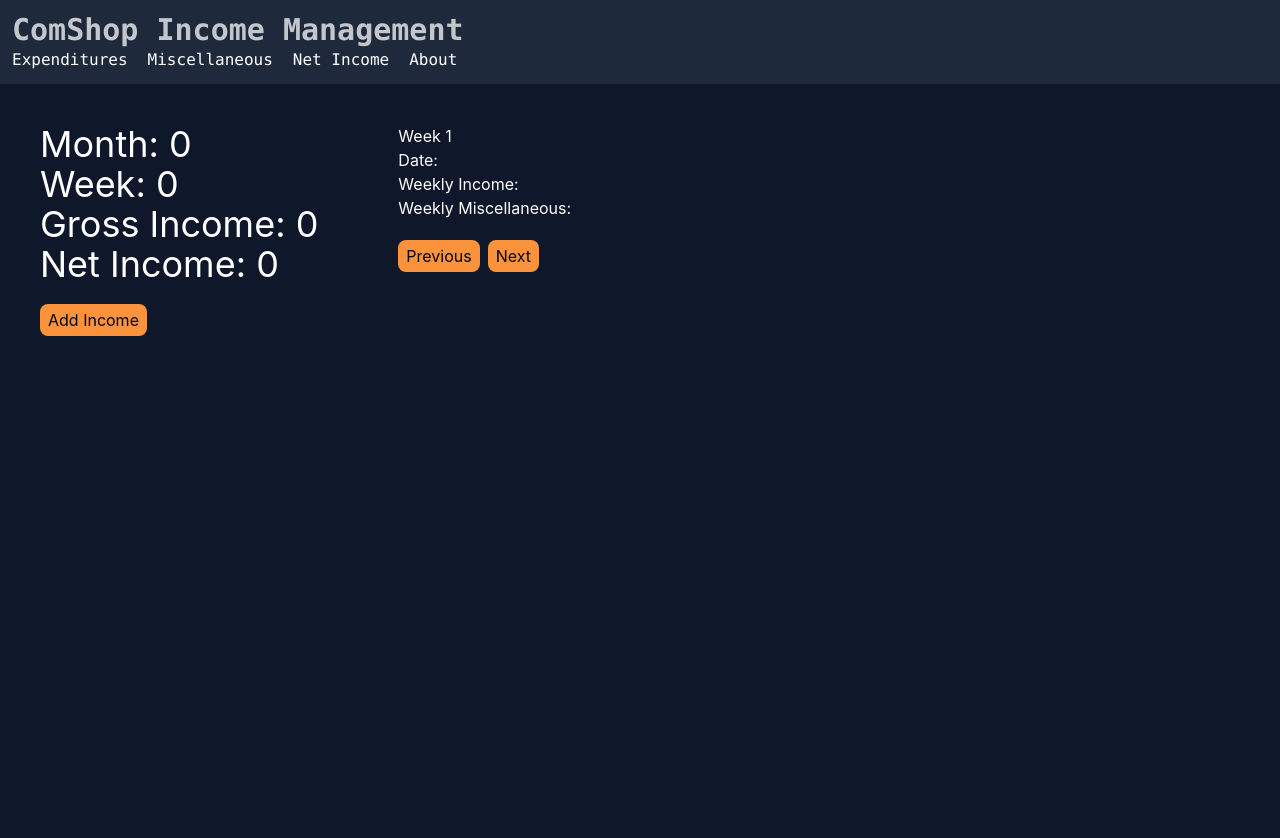
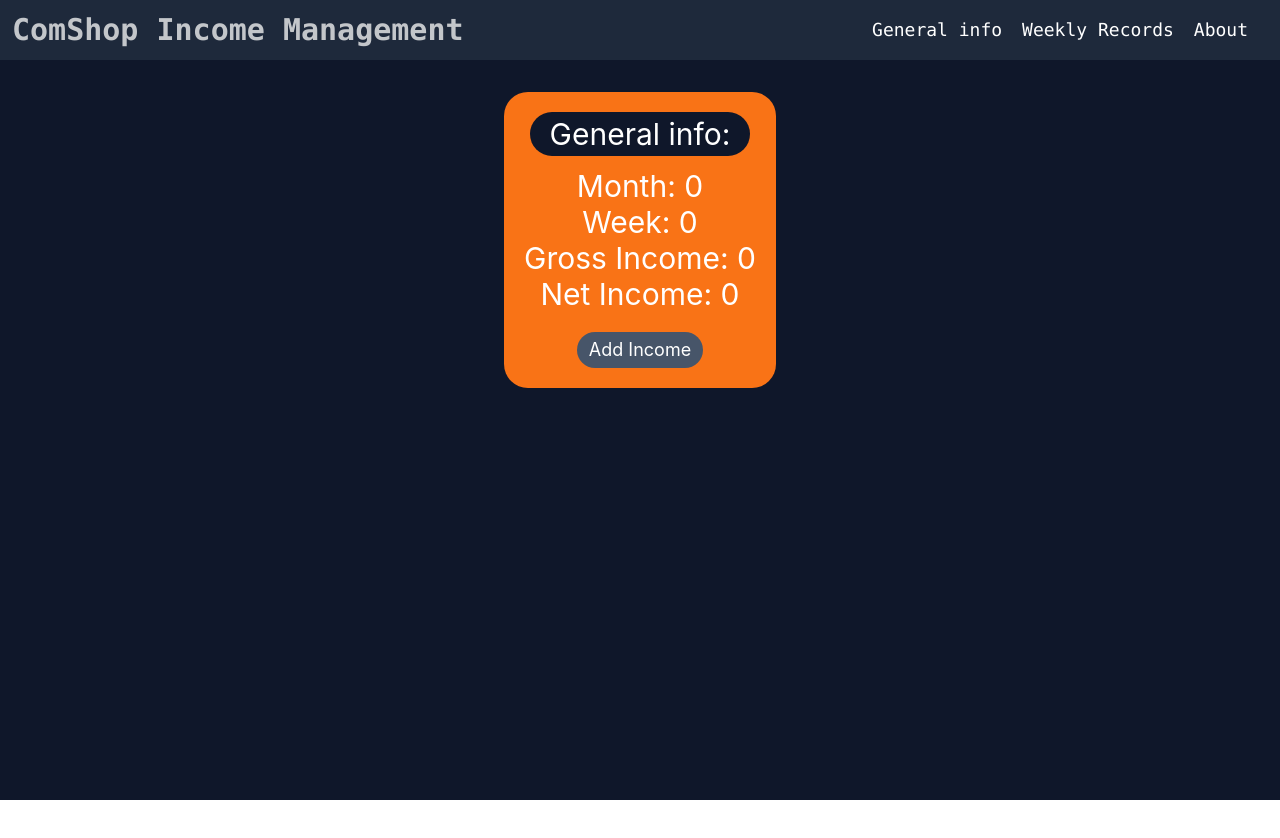
Before and after one commit to RonelBayonado/computer-income-management, a React (Create React App) app: page / in a window 1280 px wide. Shown: the top 838 px of the page. After the commit the page ends 800 px from the top, so only its background shows below. Built offline with nearby package versions, Linux system fonts and the light colour scheme; the HTML template or start-up script is replaced by a standard one.

Commit message:
improve css design, hide "Weekly Records" when there's no data

```diff
--- a/src/App.js
+++ b/src/App.js
@@ -55,49 +55,55 @@ function App() {
   console.log(weeklyIncome.length)
   console.log(pageNumber)
   return (
-    <div className="">
-      <div className="bg-slate-800 p-3 font-mono text-white h-205 w-screen">
+    <div className="h-screen bg-slate-900">
+      <div className="bg-slate-800 p-3 font-mono text-white h-205 w-screen sm:flex sm:items-center sm:justify-between">
         <h1 className="text-3xl font-bold animate-pulse text-center sm:text-left">ComShop Income Management</h1>
-        <nav className='text-center'>
-          <ul className="flex flex-row text-l">
-            <li className='mr-5 cursor-pointer transition ease-in-out delay-50 hover:scale-110'>Expenditures</li>
-            <li className='mr-5 cursor-pointer transition ease-in-out delay-50 hover:scale-110'>Miscellaneous</li>
-            <li className='mr-5 cursor-pointer transition ease-in-out delay-50 hover:scale-110'>Net Income</li>
+        <nav className='text-sm sm:text-lg'>
+          <ul className="flex flex-row justify-center">
+            <li className='mr-5 cursor-pointer transition ease-in-out delay-50 hover:scale-110'>General info</li>
+            <li className='mr-5 cursor-pointer transition ease-in-out delay-50 hover:scale-110'>Weekly Records</li>
             <li className='mr-5 cursor-pointer transition ease-in-out delay-50 hover:scale-110'>About</li>
           </ul>
         </nav>
       </div>
-      <div className='bg-slate-900 h-screen flex'>
-        <div className='p-10'>
-          <h1 className='text-4xl text-white'>Month: {monthNumber}</h1>
-          <h1 className='text-4xl text-white'>Week: {weekNumber}</h1>
-          <h1 className='text-4xl text-white'>Gross Income: {grossIncome}</h1>
-          <h1 className='text-4xl text-white'>Net Income: {netIncome}</h1>
-          <button onClick={clicked} className='bg-orange-400 pt-1 pb-1 pl-2 pr-2 rounded-lg mt-5 cursor-pointer transition ease-in-out delay-50 hover:scale-110'>Add Income</button>
+      <div className='bg-slate-900 flex flex-col p-8 items-center'>
+        <div className='p-5 bg-orange-500 rounded-3xl flex flex-col justify-center items-center'>
+          <h1 className='text-3xl mb-3 text-white bg-slate-900 pl-5 pr-5 pb-1 pt-1 rounded-3xl'>General info:</h1>
+          <p className='text-3xl text-white'>Month: {monthNumber}</p>
+          <p className='text-3xl text-white'>Week: {weekNumber}</p>
+          <p className='text-3xl text-white'>Gross Income: {grossIncome}</p>
+          <p className='text-3xl text-white'>Net Income: {netIncome}</p>
+          <button onClick={clicked} className='text-lg text-white bg-slate-600 pt-1 pb-1 pl-3 pr-3 rounded-3xl mt-5 cursor-pointer transition ease-in-out delay-50 hover:scale-110'>Add Income</button>
         </div>
         {buttonClicked && (
           <div>
-            <form className=' mt-10 flex flex-col' onSubmit={handleSubmit(onSubmit)}>
-              <label className='mb-5 text-4xl text-white'>FROM:</label>
-              <input className='mb-5 text-3xl' type='date' {...register('weekStart')}  />
-              <label className='mb-5 text-4xl text-white'>TO:</label>
-              <input className='mb-5 text-3xl' type='date' {...register('weekEnd')} />
-              <input className='mb-5 text-3xl' placeholder='Weekly Income' type="number" {...register("weeklyIncome", { min: 0, max: 999999 })} />
-              <input className='mb-5 text-3xl' placeholder='Internet Cost' type="number" {...register("internetCost", { min: 0, max: 999999 })} />
-              <input className='mb-5 text-3xl' placeholder='Electricity Cost' type="number" {...register("electricityCost", { min: 0, max: 999999 })} />
-              <input className='text-3xl' placeholder='Miscellaneous' type="number" {...register("miscellaneous", { min: 0, max: 999999 })} />
+            <form className='mt-10 mb-5 flex flex-col' onSubmit={handleSubmit(onSubmit)}>
+              <label className='mb-5 text-3xl text-white pl-5 pr-5 pb-1 pt-1 rounded-3xl'>FROM:</label>
+              <input className='rounded-lg mb-5 text-3xl text-center' type='date' {...register('weekStart')}  />
+              <label className='mb-5 text-3xl text-white pl-5 pr-5 pb-1 pt-1 rounded-3xl'>TO:</label>
+              <input className='rounded-lg mb-5 text-3xl text-center' type='date' {...register('weekEnd')} />
+              <input className='rounded-lg mb-5 text-2xl text-center' placeholder='Weekly Income' type="number" {...register("weeklyIncome", { min: 0, max: 999999 })} />
+              <input className='rounded-lg mb-5 text-2xl text-center' placeholder='Internet Cost' type="number" {...register("internetCost", { min: 0, max: 999999 })} />
+              <input className='rounded-lg mb-5 text-2xl text-center' placeholder='Electricity Cost' type="number" {...register("electricityCost", { min: 0, max: 999999 })} />
+              <input className='rounded-lg text-2xl text-center' placeholder='Miscellaneous' type="number" {...register("miscellaneous", { min: 0, max: 999999 })} />
               <input className='bg-orange-400 pt-1 pb-1 pl-2 pr-2 rounded-lg mt-5 cursor-pointer transition ease-in-out delay-50 hover:scale-110' type='submit' />
             </form>
           </div>
         )}
-        <div className='p-10 text-white'>
-          <h1>Week {pageNumber + 1} </h1>
-          <h1>Date: {weekStart[pageNumber]} {weekEnd[pageNumber]}</h1>
-          <p>Weekly Income: {weeklyIncome[pageNumber]}</p>
-          <p>Weekly Miscellaneous: {weeklyMiscellaneous[pageNumber]}</p>
-          <button onClick={previous} className='bg-orange-400 pt-1 pb-1 pl-2 pr-2 rounded-lg mt-5 mr-2 cursor-pointer transition ease-in-out delay-50 hover:scale-110 text-black' disabled={previousPageDisabled}>Previous</button>
-          <button onClick={next} className='bg-orange-400 pt-1 pb-1 pl-2 pr-2 rounded-lg mt-5 cursor-pointer transition ease-in-out delay-50 hover:scale-110 text-black' disabled={nextPageDisabled}>Next</button>
-        </div>
+        {weeklyIncome.length === 0 && (
+          <></>
+        )}
+        {weeklyIncome.length > 0 && (
+          <div className='mt-5 bg-orange-500 rounded-3xl flex flex-col p-5'>
+            <h1 className='text-3xl mt-3 mb-3 text-white bg-slate-900 pl-5 pr-5 pb-1 pt-1 rounded-3xl'>Weekly Records:</h1>
+            <p className='text-xl text-white'>Week {pageNumber + 1} </p>
+            <p className='text-xl text-white'>Date: {weekStart[pageNumber]} to {weekEnd[pageNumber]}</p>
+            <p className='text-xl text-white'>Income: {weeklyIncome[pageNumber]}</p>
+            <p className='text-xl text-white'>Miscellaneous: {weeklyMiscellaneous[pageNumber]}</p>
+            <button onClick={previous} className='text-lg text-white bg-slate-600 pt-1 pb-1 pl-2 pr-2 rounded-lg mt-5 cursor-pointer transition ease-in-out delay-50 hover:scale-110' disabled={previousPageDisabled}>Previous</button>
+            <button onClick={next} className='text-lg text-white bg-slate-600 pt-1 pb-1 pl-2 pr-2 rounded-lg mt-3 cursor-pointer transition ease-in-out delay-50 hover:scale-110' disabled={nextPageDisabled}>Next</button>
+          </div>
+        )}
       </div>
     </div>
   );
```
